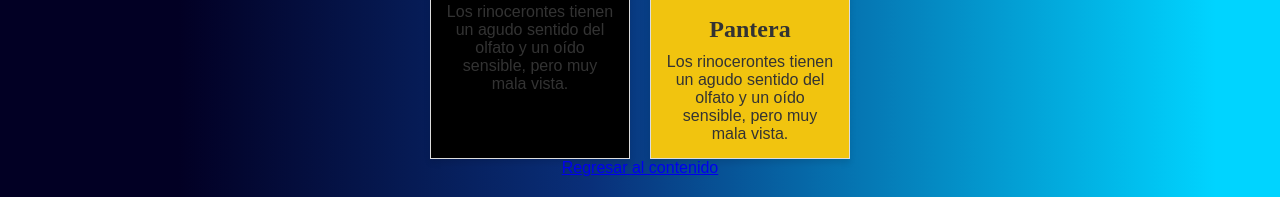
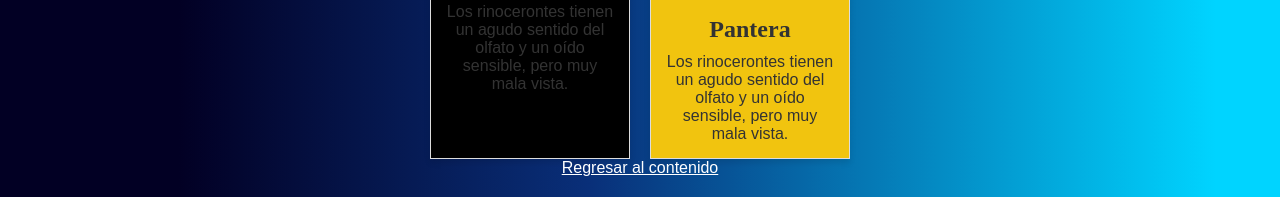
Before and after one commit to Felipevictoria1995/clase13, a plain HTML site: page index3.html in a window 1280 px wide. Shown: the part 803-1000 px from the top of the page. Drawn offline with Linux system fonts and the light colour scheme; a web font is replaced by a local one.

Commit message:
correcio cambio color - archivo style2.css

```diff
--- a/CSS/style2.css
+++ b/CSS/style2.css
@@ -189,3 +189,7 @@ header h1{
     width: 100%;
     height: auto;
 }
+
+.link-back{
+    color: white;
+}
```
